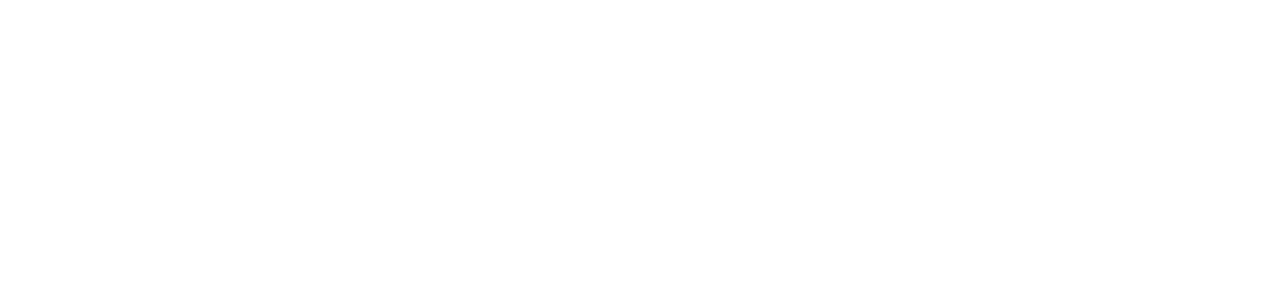
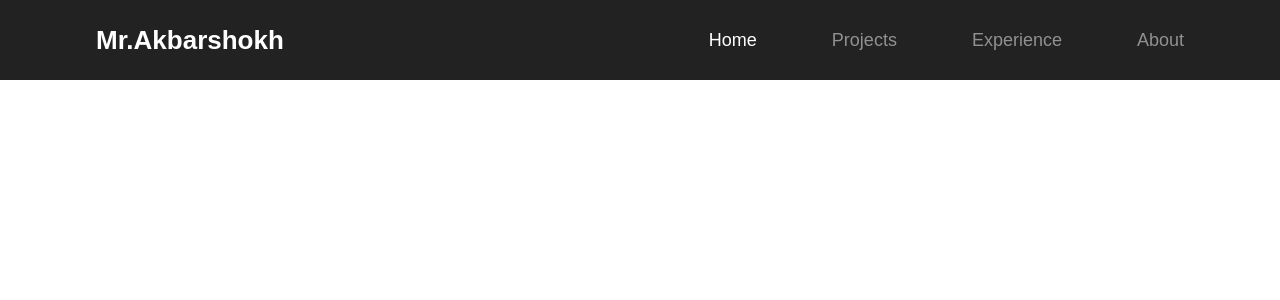
Before and after one commit to Akbarshoh404/New-Portfolio, a React (Create React App) app: page / in a window 1280 px wide. Shown: the top 300 px of the page. Built offline with nearby package versions, Linux system fonts and the light colour scheme.

Commit message:
demo navbar

```diff
--- a/src/Layoutes/Navbar/index.jsx
+++ b/src/Layoutes/Navbar/index.jsx
@@ -1,10 +1,30 @@
-import React from 'react'
+import React, { useState } from "react";
+import styles from "./style.module.scss";
 
 const Navabar = () => {
+  const [active, setActive] = useState("Home");
+
   return (
-    <>
-    </>
-  )
-}
+    <nav className={styles.navbar}>
+      <div className={styles.container}>
+        <div className={styles.left}>
+          <p>Mr.Akbarshokh</p>
+        </div>
 
-export default Navabar
+        <div className={styles.right}>
+          {["Home", "Projects", "Experience", "About"].map((item) => (
+            <p
+              key={item}
+              className={active === item ? styles.active : styles.inactive}
+              onClick={() => setActive(item)}
+            >
+              {item}
+            </p>
+          ))}
+        </div>
+      </div>
+    </nav>
+  );
+};
+
+export default Navabar;
--- a/src/Layoutes/Navbar/style.module.scss
+++ b/src/Layoutes/Navbar/style.module.scss
@@ -0,0 +1,49 @@
+* {
+  margin: 0;
+  padding: 0;
+  box-sizing: border-box;
+  font-family: "Poppins", sans-serif; // Change to any preferred font
+}
+
+.navbar {
+  width: 100%;
+  height: 10vh;
+  background-color: #222222;
+  color: white;
+}
+
+.container {
+  width: 85%;
+  height: 100%;
+  margin: auto;
+  display: flex;
+  justify-content: space-between;
+  align-items: center;
+}
+
+.left {
+  font-size: 26px;
+  font-weight: 700;
+  cursor: pointer;
+}
+
+.right {
+  display: flex;
+  align-items: center;
+  justify-content: center;
+  gap: 75px;
+}
+
+.right p {
+  cursor: pointer;
+  transition: color 0.3s ease-in-out;
+  font-size: 18px;
+}
+
+.active {
+  color: white;
+}
+
+.inactive {
+  color: #919191;
+}
--- a/src/Pages/Home/index.jsx
+++ b/src/Pages/Home/index.jsx
@@ -1,11 +1,13 @@
-import React from 'react'
+import React from "react";
+
+import Navabar from "../../Layoutes/Navbar";
 
 const Home = () => {
   return (
     <>
+      <Navabar />
+    </>
+  );
+};
 
-    </>
-  )
-}
-
-export default Home
+export default Home;
```
